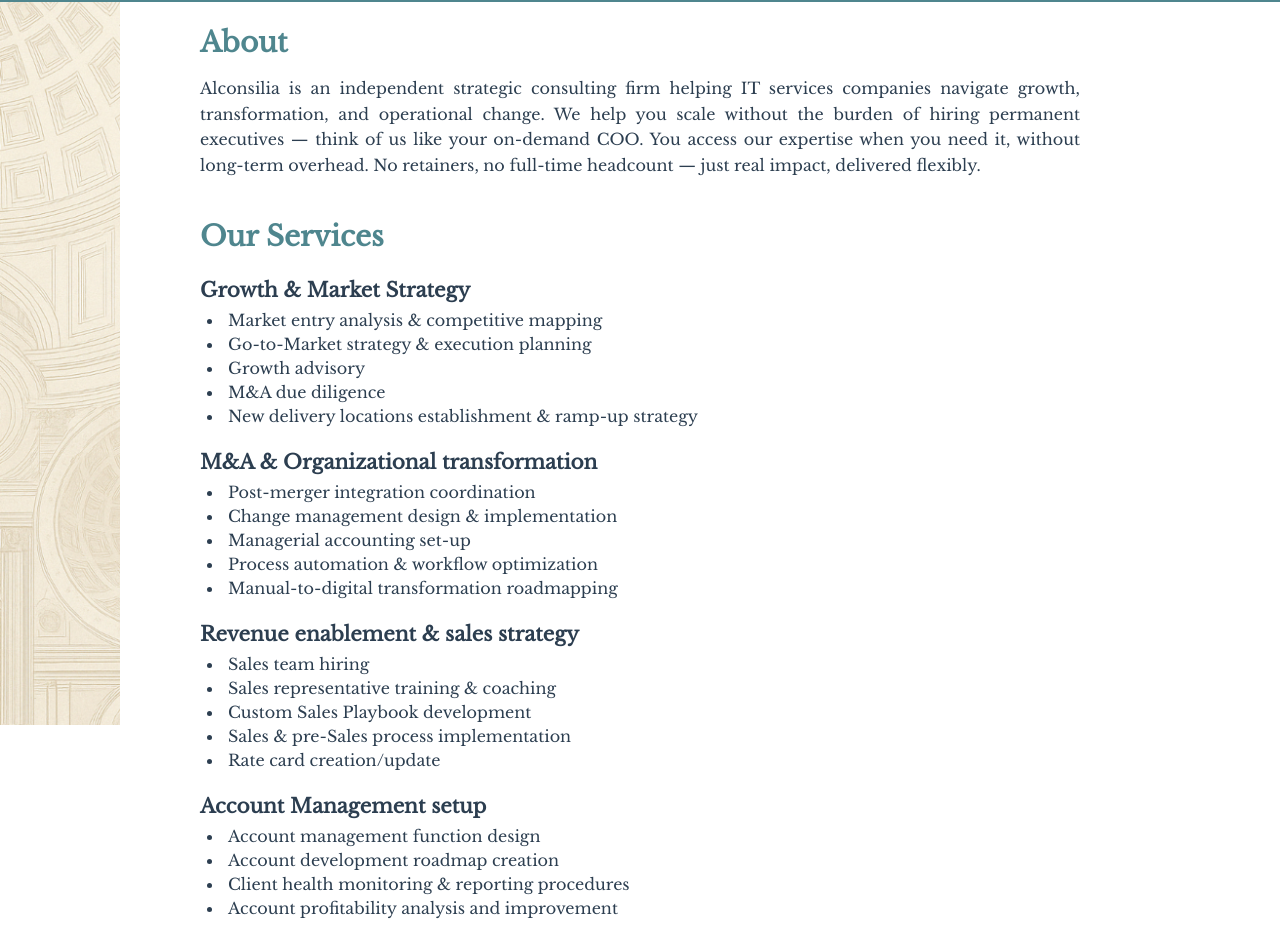
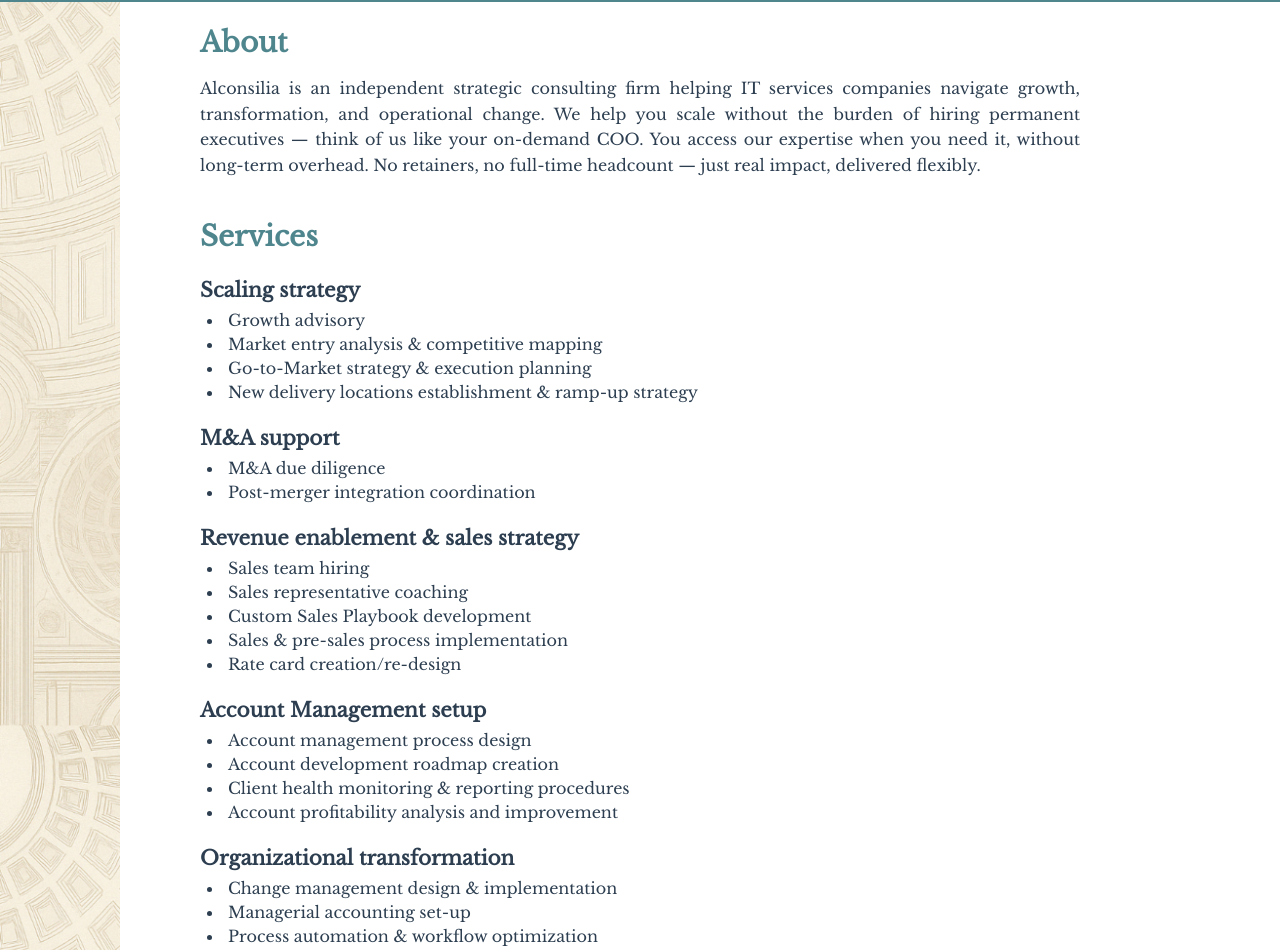
Before and after one commit to ALCONSILIA/ALCONSILIA, a plain HTML site: page index.html in a window 1280 px wide. Shown: the part 138-1088 px from the top of the page. Drawn offline with nearby package versions, Linux system fonts and the light colour scheme.

Commit message:
Add files via upload

```diff
--- a/index.html
+++ b/index.html
@@ -13,7 +13,7 @@
       font-family: 'Libre Baskerville', serif;
       background-color: white;
       background-image: url('pantheon_sidebar.png');
-      background-repeat: no-repeat;
+      background-repeat: repeat-y; /* ← repeat image vertically */
       background-position: left top;
       background-size: 120px auto;
       padding-left: 140px;
@@ -22,22 +22,21 @@
 
     header {
       background-color: #4f868e;
-      padding: 10px 30px;
+      padding: 10px 40px;
       color: white;
       display: flex;
+      justify-content: space-between;
       align-items: center;
       position: fixed;
       top: 0;
       left: 0;
       width: 100%;
       z-index: 999;
-      box-sizing: border-box;
     }
 
     header img {
       height: 120px;
       width: 120px;
-      object-fit: contain;
     }
 
     nav {
@@ -123,43 +122,48 @@
     </section>
 
     <section id="services">
-      <h2>Our Services</h2>
+      <h2>Services</h2>
 
-      <h3>Growth & Market Strategy</h3>
+      <h3>Scaling strategy</h3>
       <ul>
+        <li>Growth advisory</li>
         <li>Market entry analysis & competitive mapping</li>
         <li>Go-to-Market strategy & execution planning</li>
-        <li>Growth advisory</li>
-        <li>M&A due diligence</li>
         <li>New delivery locations establishment & ramp-up strategy</li>
       </ul>
 
-      <h3>M&A & Organizational transformation</h3>
+      <h3>M&A support </h3>
       <ul>
+        <li>M&A due diligence</li>
         <li>Post-merger integration coordination</li>
-        <li>Change management design & implementation</li>
-        <li>Managerial accounting set-up</li>
-        <li>Process automation & workflow optimization</li>
-        <li>Manual-to-digital transformation roadmapping</li>
       </ul>
 
       <h3>Revenue enablement & sales strategy</h3>
       <ul>
         <li>Sales team hiring</li>
-        <li>Sales representative training & coaching</li>
+        <li>Sales representative coaching</li>
         <li>Custom Sales Playbook development</li>
-        <li>Sales & pre-Sales process implementation</li>
-        <li>Rate card creation/update</li>
+        <li>Sales & pre-sales process implementation</li>
+        <li>Rate card creation/re-design</li>
       </ul>
 
       <h3>Account Management setup</h3>
       <ul>
-        <li>Account management function design</li>
+        <li>Account management process design</li>
         <li>Account development roadmap creation</li>
         <li>Client health monitoring & reporting procedures</li>
         <li>Account profitability analysis and improvement</li>
       </ul>
-    </section>
+
+
+       <h3>Organizational transformation</h3>
+       <ul>
+        <li>Change management design & implementation</li>
+        <li>Managerial accounting set-up</li>
+        <li>Process automation & workflow optimization</li>
+        <li>Manual-to-digital transformation roadmapping</li>
+    </ul>
+ </section>
 
     <section id="knowledge">
       <h2>Knowledge base</h2>
```
